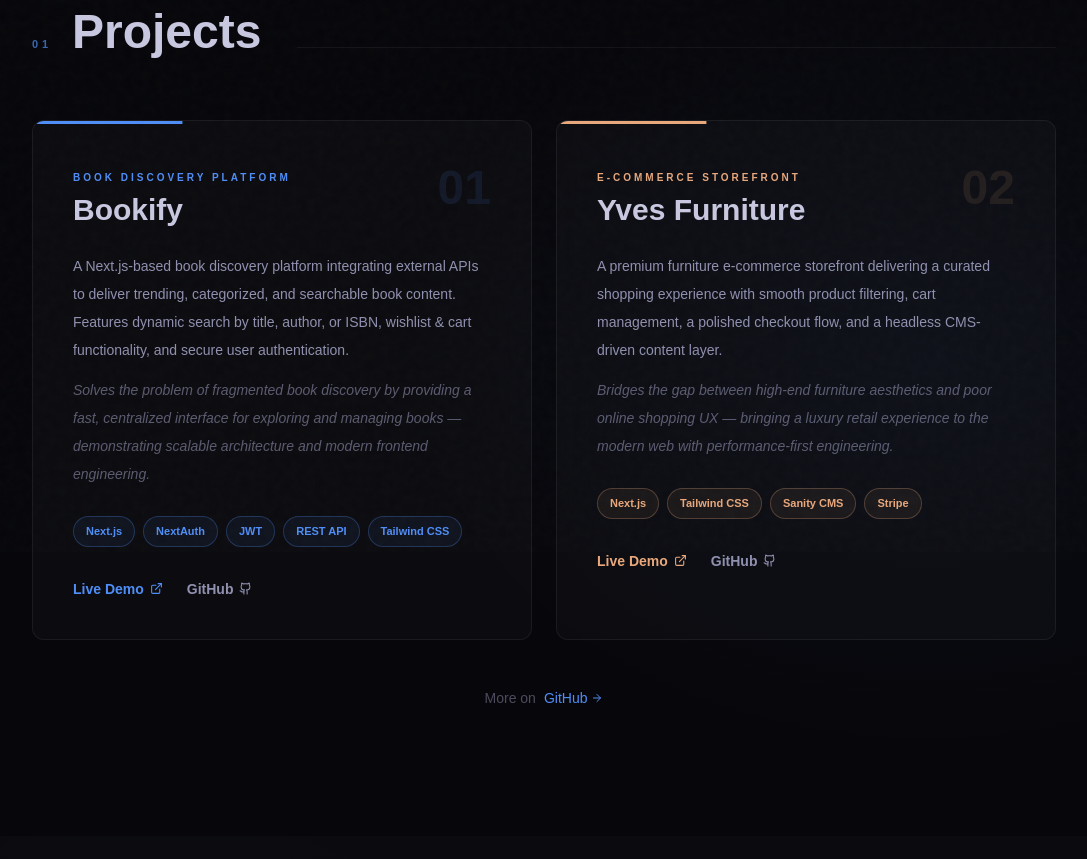
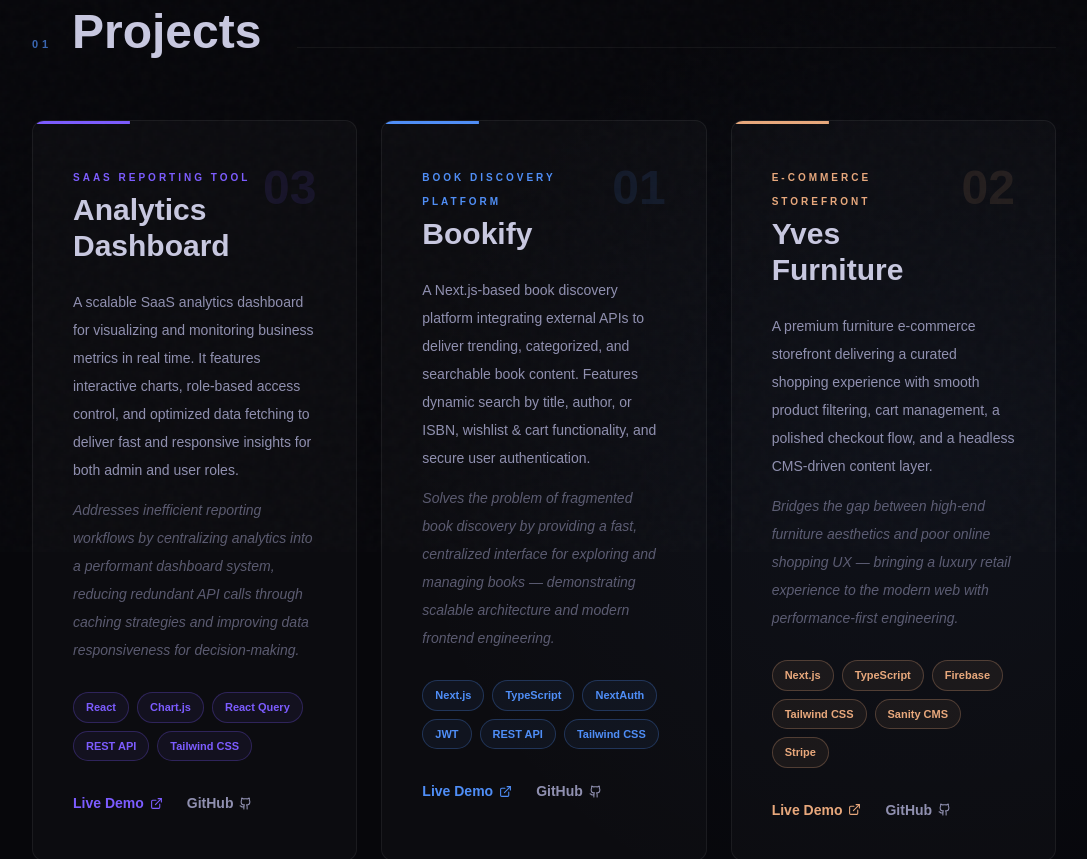
Before and after one commit to Georgeinnerside/georgeInnerside.dev, a React (Vite) app: page / in a window 1280 px wide. Shown: the part 920-1779 px from the top of the page, without its empty margins (96-1183 px from the left). Built offline with nearby package versions, Linux system fonts and the light colour scheme; a web font is replaced by a local one.

Commit message:
added project link

```diff
--- a/src/sections/Hero.jsx
+++ b/src/sections/Hero.jsx
@@ -48,7 +48,7 @@
           custom={0}
           className="section-eyebrow mb-5"
         >
-          Frontend Engineer · React & Next.js
+          Frontend Engineer
         </motion.p>
 
         <motion.h1
@@ -68,7 +68,11 @@
             <motion.span
               initial={{ scaleX: 0 }}
               animate={{ scaleX: 1 }}
-              transition={{ delay: 1.2, duration: 0.6, ease: [0.22, 1, 0.36, 1] }}
+              transition={{
+                delay: 1.2,
+                duration: 0.6,
+                ease: [0.22, 1, 0.36, 1],
+              }}
               className="absolute bottom-1 left-0 h-[3px] w-full bg-electric/50 origin-left block"
             />
           </span>
@@ -82,7 +86,8 @@
           className="text-fog text-lg md:text-xl leading-relaxed mb-10 max-w-lg"
         >
           Building scalable, high-performance applications with React & Next.js.
-          Architecting systems that are fast, maintainable, and production-ready.
+          Architecting systems that are fast, maintainable, and
+          production-ready.
         </motion.p>
 
         <motion.div
@@ -108,7 +113,9 @@
         transition={{ delay: 1.8, duration: 0.6 }}
         className="absolute bottom-10 left-1/2 -translate-x-1/2 flex flex-col items-center gap-2 text-fog"
       >
-        <span className="text-[10px] tracking-[0.3em] uppercase font-semibold">Scroll</span>
+        <span className="text-[10px] tracking-[0.3em] uppercase font-semibold">
+          Scroll
+        </span>
         <motion.div
           animate={{ y: [0, 8, 0] }}
           transition={{ duration: 1.6, repeat: Infinity, ease: "easeInOut" }}
--- a/src/sections/Projects.jsx
+++ b/src/sections/Projects.jsx
@@ -5,10 +5,32 @@
 const projects = [
   {
     id: 1,
+    title: "Analytics Dashboard",
+    href: "https://dasdboard2.vercel.app/",
+    tag: "SaaS Reporting Tool",
+    year: "2026",
+    stack: ["React", "Chart.js", "React Query", "REST API", "Tailwind CSS"],
+    description:
+      "A scalable SaaS analytics dashboard for visualizing and monitoring business metrics in real time. It features interactive charts, role-based access control, and optimized data fetching to deliver fast and responsive insights for both admin and user roles.",
+    challenge:
+      "Addresses inefficient reporting workflows by centralizing analytics into a performant dashboard system, reducing redundant API calls through caching strategies and improving data responsiveness for decision-making.",
+    accent: "#7c5cff",
+    index: "03",
+  },
+  {
+    id: 2,
     title: "Bookify",
+    href: "https://bookify-amber-gamma.vercel.app/",
     tag: "Book Discovery Platform",
-    year: "2024",
-    stack: ["Next.js", "NextAuth", "JWT", "REST API", "Tailwind CSS"],
+    year: "2025",
+    stack: [
+      "Next.js",
+      "TypeScript",
+      "NextAuth",
+      "JWT",
+      "REST API",
+      "Tailwind CSS",
+    ],
     description:
       "A Next.js-based book discovery platform integrating external APIs to deliver trending, categorized, and searchable book content. Features dynamic search by title, author, or ISBN, wishlist & cart functionality, and secure user authentication.",
     challenge:
@@ -17,11 +39,19 @@
     index: "01",
   },
   {
-    id: 2,
+    id: 3,
     title: "Yves Furniture",
+    href: "https://yves-furnitures.vercel.app/",
     tag: "E-Commerce Storefront",
-    year: "2024",
-    stack: ["Next.js", "Tailwind CSS", "Sanity CMS", "Stripe"],
+    year: "2026",
+    stack: [
+      "Next.js",
+      "TypeScript",
+      "Firebase",
+      "Tailwind CSS",
+      "Sanity CMS",
+      "Stripe",
+    ],
     description:
       "A premium furniture e-commerce storefront delivering a curated shopping experience with smooth product filtering, cart management, a polished checkout flow, and a headless CMS-driven content layer.",
     challenge:
@@ -35,14 +65,21 @@
   const [hovered, setHovered] = useState(false);
 
   return (
-    <motion.div
+    <motion.a
+      href={project.href}
+      target="_blank"
+      rel="noopener noreferrer"
       initial={{ opacity: 0, y: 50 }}
       whileInView={{ opacity: 1, y: 0 }}
       viewport={{ once: true, margin: "-80px" }}
-      transition={{ duration: 0.7, delay: index * 0.15, ease: [0.22, 1, 0.36, 1] }}
+      transition={{
+        duration: 0.7,
+        delay: index * 0.15,
+        ease: [0.22, 1, 0.36, 1],
+      }}
       onHoverStart={() => setHovered(true)}
       onHoverEnd={() => setHovered(false)}
-      className="project-card rounded-xl overflow-hidden border"
+      className="project-card block rounded-xl overflow-hidden border"
       style={{
         borderColor: hovered ? project.accent + "55" : "rgba(255,255,255,0.06)",
         background: "rgba(255,255,255,0.025)",
@@ -66,10 +103,12 @@
             >
               {project.tag}
             </span>
+
             <h3 className="font-display text-3xl font-bold mt-1 text-ghost">
               {project.title}
             </h3>
           </div>
+
           <span
             className="font-display text-5xl font-bold opacity-10 leading-none"
             style={{ color: project.accent }}
@@ -79,7 +118,10 @@
         </div>
 
         {/* Description */}
-        <p className="text-fog text-sm leading-loose mb-3">{project.description}</p>
+        <p className="text-fog text-sm leading-loose mb-3">
+          {project.description}
+        </p>
+
         <p className="text-fog/60 text-sm leading-loose italic mb-7">
           {project.challenge}
         </p>
@@ -101,24 +143,21 @@
           ))}
         </div>
 
-        {/* Links */}
+        {/* Links (optional: you can remove now or keep GitHub only) */}
         <div className="flex items-center gap-6">
-          <a
-            href="#"
-            className="flex items-center gap-1.5 text-sm font-semibold transition-colors"
+          <span
+            className="flex items-center gap-1.5 text-sm font-semibold"
             style={{ color: project.accent }}
           >
             Live Demo <ExternalLink size={13} />
-          </a>
-          <a
-            href="#"
-            className="flex items-center gap-1.5 text-sm font-semibold text-fog hover:text-ghost transition-colors"
-          >
+          </span>
+
+          <span className="flex items-center gap-1.5 text-sm font-semibold text-fog">
             GitHub <Github size={13} />
-          </a>
+          </span>
         </div>
       </div>
-    </motion.div>
+    </motion.a>
   );
 }
 
@@ -151,7 +190,7 @@
         </motion.div>
 
         {/* Cards */}
-        <div className="grid md:grid-cols-2 gap-6">
+        <div className="grid md:grid-cols-3 gap-6">
           {projects.map((p, i) => (
             <ProjectCard key={p.id} project={p} index={i} />
           ))}
@@ -167,7 +206,7 @@
         >
           More on{" "}
           <a
-            href="https://github.com"
+            href="https://github.com/Georgeinnerside"
             target="_blank"
             rel="noreferrer"
             className="text-electric hover:text-glow transition-colors flex items-center gap-1"
--- a/src/sections/Resume.jsx
+++ b/src/sections/Resume.jsx
@@ -17,8 +17,6 @@
   "Performance Opt.",
   "Responsive Design",
 ];
-
-const year_of_experience = [];
 
 const experience = [
   {
@@ -174,6 +172,7 @@
               </p>
               <a
                 href="#"
+                download
                 onClick={(e) => e.preventDefault()}
                 className="btn-primary w-full justify-center"
               >
```
